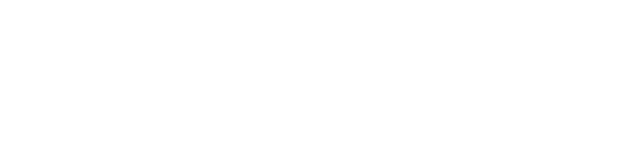
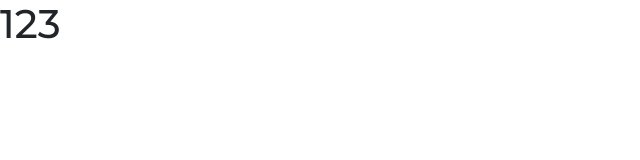
Before and after one commit to nyantucker/Capstone_nhom6, a plain HTML site: page index.html in a window 1280 px wide. Shown: the whole page, without its empty margins (0-640 px from the left). Drawn offline with nearby package versions, Linux system fonts and the light colour scheme.

Commit message:
Update Bootstrap 2

```diff
--- a/index.html
+++ b/index.html
@@ -27,7 +27,9 @@
   </head>
   <body>
     <!-- Start Header -->
-    <section id="header"></section>
+    <section id="header">
+      <h1>123</h1>
+    </section>
     <!-- Start Banner - Carousel -->
     <section id="banner"></section>
     <!-- Start Product -->
```
